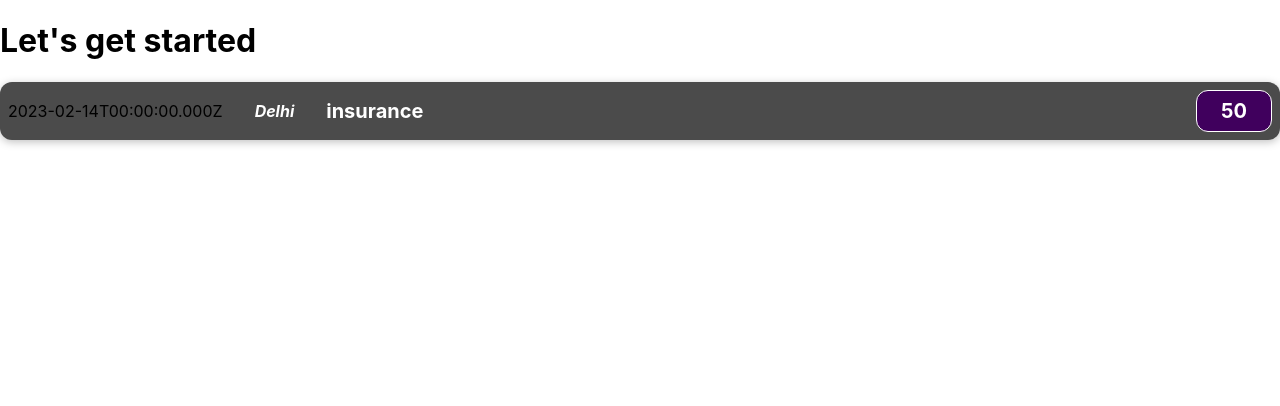
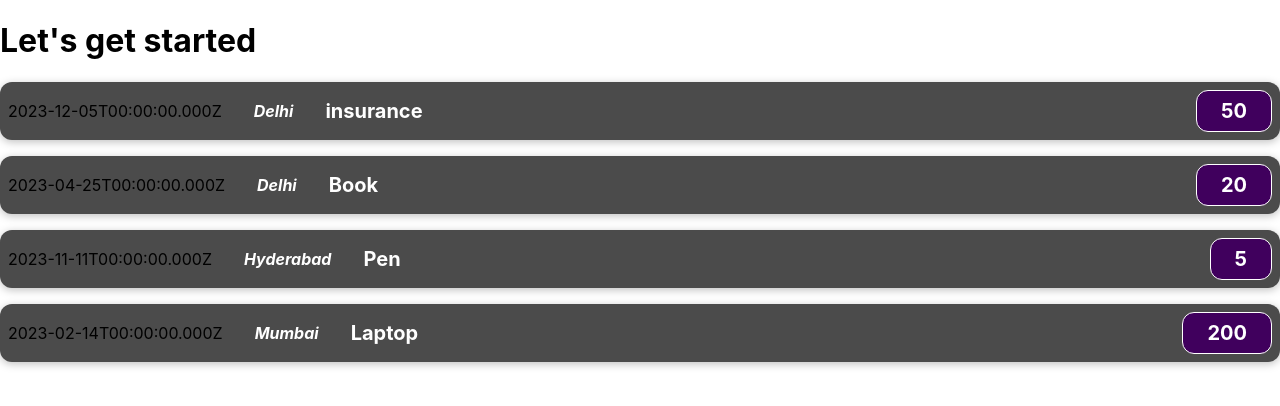
Before and after one commit to vishnu-mukati/Learning-React, a React (Create React App) app: page / in a window 1280 px wide. Shown: the top 406 px of the page. Built offline with nearby package versions, Linux system fonts and the light colour scheme.

Commit message:
Props Object & Passing Data to Child Component

```diff
--- a/src/App.js
+++ b/src/App.js
@@ -2,10 +2,33 @@ import ExpenseItem from "./components/ExpenseItem";
 
 function App() {
   return (
-      <div>
-        <h1>Let's get started</h1>
-        <ExpenseItem></ExpenseItem>
-      </div>
+    <div>
+      <h1>Let's get started</h1>
+      <ExpenseItem
+        date={new Date(2023, 11, 5)}
+        title="insurance"
+        amount="50"
+        location="Delhi"
+      ></ExpenseItem>
+      <ExpenseItem
+        date={new Date(2023, 3, 25)}
+        title="Book"
+        amount="20"
+        location="Delhi"
+      ></ExpenseItem>
+      <ExpenseItem
+        date={new Date(2023, 10, 11)}
+        title="Pen"
+        amount="5"
+        location="Hyderabad"
+      ></ExpenseItem>
+      <ExpenseItem
+        date={new Date(2023, 1, 14)}
+        title="Laptop"
+        amount="200"
+        location="Mumbai"
+      ></ExpenseItem>
+    </div>
   );
 }
 export default App;
--- a/src/components/ExpenseItem.js
+++ b/src/components/ExpenseItem.js
@@ -1,21 +1,17 @@
 import "./ExpenseITem.css"
 
-function ExpenseItem(){
-    const expenseDate = new Date(2023,1,14).toISOString();
-    const expenseTitle = "insurance"
-    const expenseAmount = 50;
-    const expenseLocation = "Delhi"
+function ExpenseItem(props){
     return (
         <div className ="expense-item">
             <div>
-                <div>{expenseDate}</div>
+                <div>{props.date.toISOString()}</div>
             </div>
             <div className = "expense-item__location">
-                <h2>{expenseLocation}</h2>
+                <h2>{props.location}</h2>
             </div>
             <div className ="expense-item__description">
-                <h2>{expenseTitle}</h2>
-                <div className ="expense-item__price">{expenseAmount}</div>
+                <h2>{props.title}</h2>
+                <div className ="expense-item__price">{props.amount}</div>
             </div>
         </div>
     );
```
